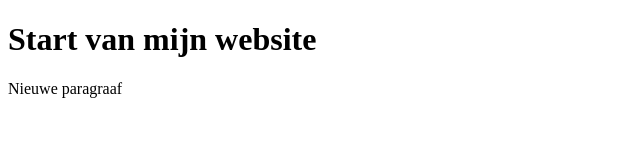
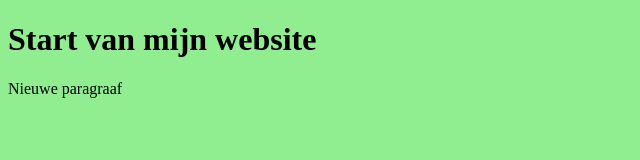
Before and after one commit to jurjenhickmann/voorbeeld-2, a plain HTML site: page index.html in a window 1280 px wide. Shown: the whole page, without its empty margins (0-640 px from the left). Drawn offline with Linux system fonts and the light colour scheme.

Commit message:
achtergrondkleur toegevoegd

```diff
--- /dev/null
+++ b/css/opmaak.css
@@ -0,0 +1,3 @@
+body {
+  background-color: lightgreen;
+}
--- a/index.html
+++ b/index.html
@@ -3,6 +3,7 @@
   <head>
     <meta charset="utf-8">
     <title></title>
+    <link rel="stylesheet" type="text/css" href="css/opmaak.css">
   </head>
   <body>
     <h1>Start van mijn website</h1>
```
